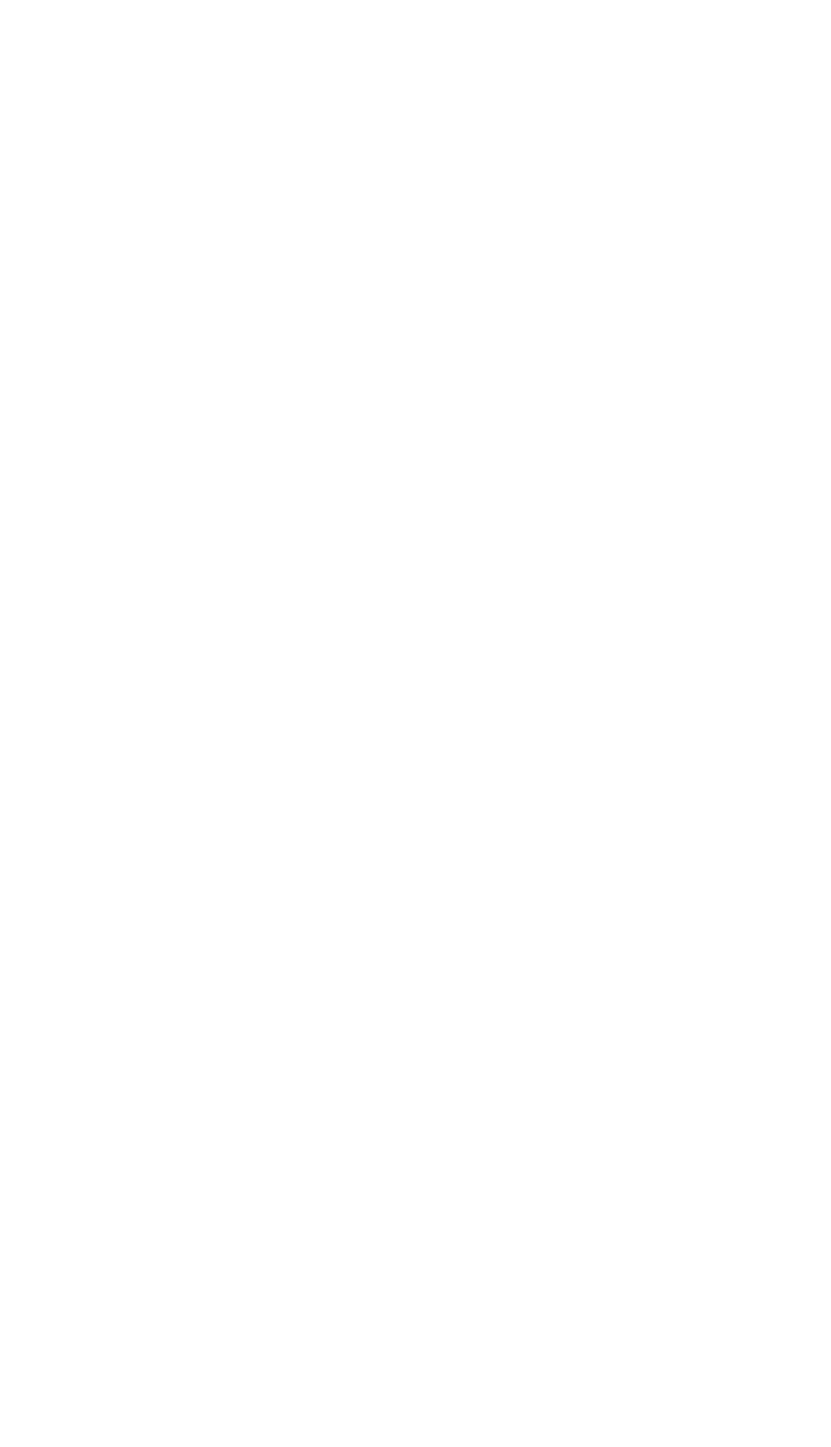
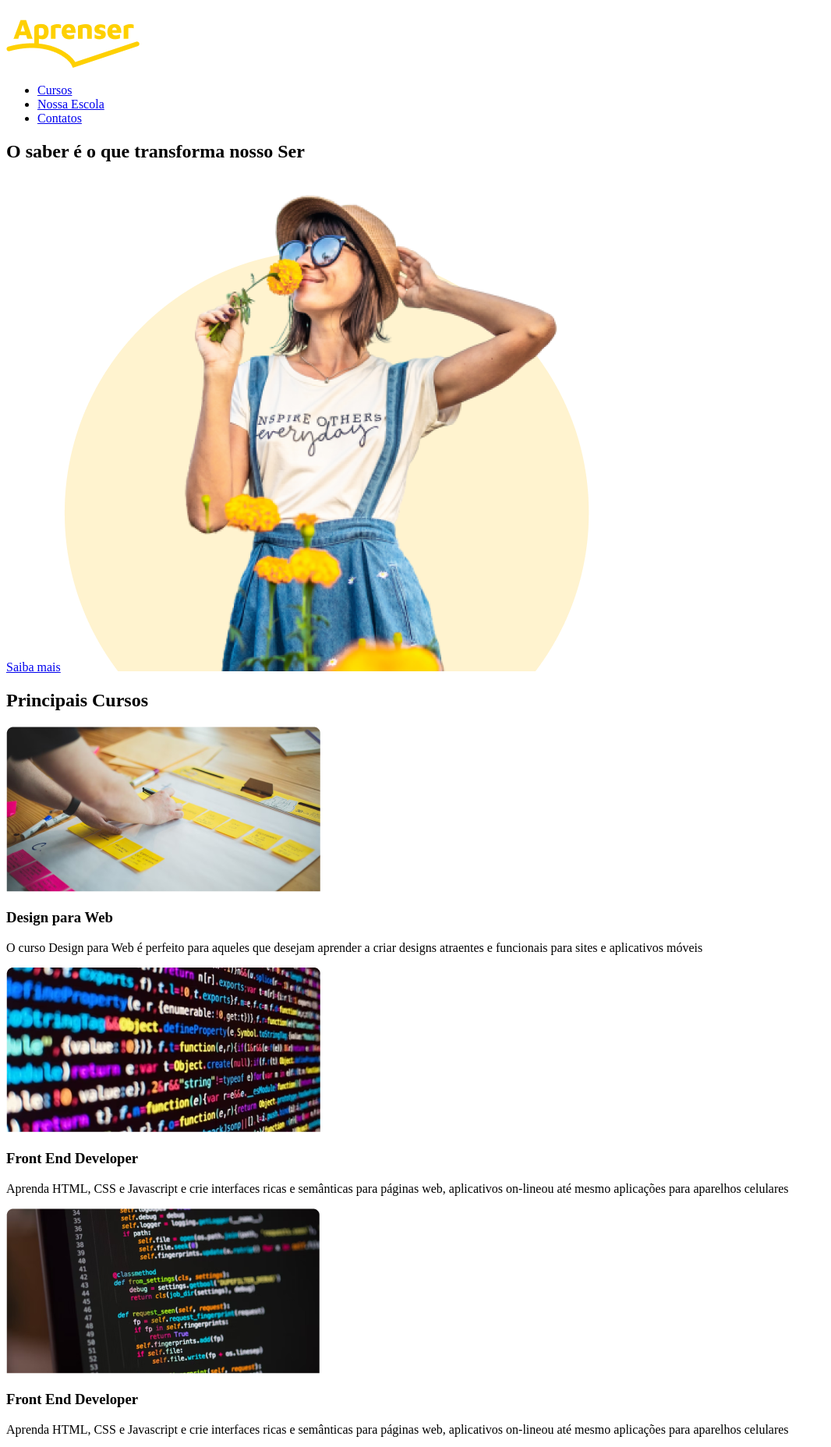
Before and after one commit to ThiagoTDS/Projeto_Aprenser, a plain HTML site: page index.html in a window 1280 px wide. Shown: the top 1856 px of the page at 78% size, without its empty margins (0-1066 px from the left). Before the commit the page ends 800 px from the top, so only its background shows below. Drawn offline with Linux system fonts and the light colour scheme.

Commit message:
Update HTML index page

```diff
--- a/index.html
+++ b/index.html
@@ -5,7 +5,86 @@
     <title>Projeto Aprenser</title>
 </head>
 <body>
-    <header></header>
-    <main></main>
+    <div class="wrappercontainer-dark">
+        <header class="header container">
+            <img src="img/logoAprenser.png" alt="logoAprenser">
+            <nav class="header_nav">
+                <ul>
+                    <li><a href="#cursos">Cursos</a></li>
+                    <li><a href="#escola">Nossa Escola</a></li>
+                    <li><a href="#contatos">Contatos</a></li>
+                </ul>
+            </nav>
+        </header>
+    </div>
+    <div class="wrappercontainer-hero">
+        <section class="container heroBanner">
+            <h1>O saber é o que transforma nosso Ser</h1>
+            <a href="#" class="btn">Saiba mais</a>
+            <img src="img/HeroImage.png" alt="Mulher segurando flores">
+        </section>
+    </div>
+    <div class="wrappercontainer-light">
+        <section id="cursos" class="cursos container">
+            <h2>Principais Cursos</h2>
+            <div class="cursosContainer">
+                <article class="curso_cards">
+                    <img src="img/curso-design.png" alt="Imagem de códigos">
+                    <div class="cursos_card_content">
+                        <h3>Design para Web</h3>
+                        <p>O curso Design para Web é perfeito para aqueles que desejam aprender a
+                            criar designs atraentes e funcionais para sites e aplicativos móveis
+                        </p>
+                    </div>
+                </article>
+                <article class="curso_cards">
+                    <img src="img/curso-design-1.png" alt="Imagem de códigos">
+                    <div class="cursos_card_content">
+                        <h3>Front End Developer</h3>
+                        <p>Aprenda HTML, CSS e Javascript e crie interfaces ricas e semânticas para páginas web,
+                            aplicativos on-lineou até mesmo aplicações para aparelhos celulares</p>
+                    </div>
+                </article>
+                <article class="curso_cards">
+                    <img src="img/curso-design-2.png" alt="Imagem de códigos">
+                    <div class="cursos_card_content">
+                        <h3>Front End Developer</h3>
+                        <p>Aprenda HTML, CSS e Javascript e crie interfaces ricas e semânticas para páginas web,
+                            aplicativos on-lineou até mesmo aplicações para aparelhos celulares</p>
+                    </div>
+                </article>
+            </div>
+            <a href="#" class="btn">Saiba mais</a>
+        </section>
+    </div>
+
+    <div class="wrapperContainer-dark2">
+        <section class="container" id="escola">
+            <img src="img/nossa-escola.png" alt="mulher estudando">
+            <h2>Nossa Escola</h2>
+            <p>Lorem ipsum, dolor sit amet consectetur adipisicing elit. Distinctio neque cupiditate numquam totam,
+                incidunt quibusdam perspiciatis recusandae explicabo magni, consequuntur enim error voluptate velit,
+                illum voluptatem at temporibus cum. Dolorum, facere veritatis totam esse illo libero, velit a
+                laboriosam ex itaque delectus expedita dolor temporibus odio suscipit reprehenderit incidunt blanditiis?
+            </p>
+        </section>
+    </div>
+
+    <div class="wrappercontainer-light">
+        <section class="container" id="contatos">
+            <h2>Contatos</h2>
+            <img src="img/map.png" alt="imagem mapa">
+            <address>Av. da Liberdade, 100 <br>
+                Tel.: +351 21 123 456 <br>
+                E-mail: contato@aprenser.com.br
+            </address>
+        </section>
+    </div>
+
+    <div class="wrappercontainer-dark">
+        <footer>
+            <a href="#">Desenvolvido por Thiago Dias</a>
+        </footer>
+    </div>
 </body>
 </html>
```
